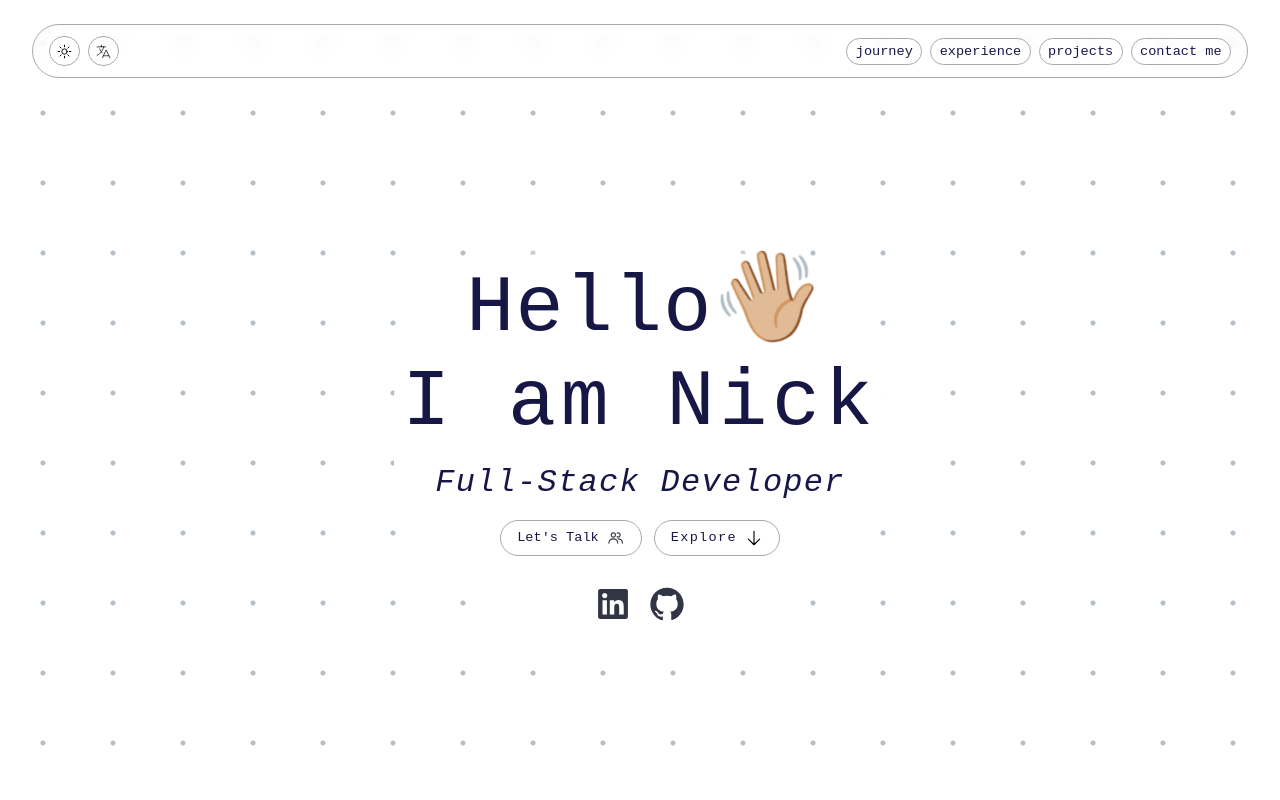
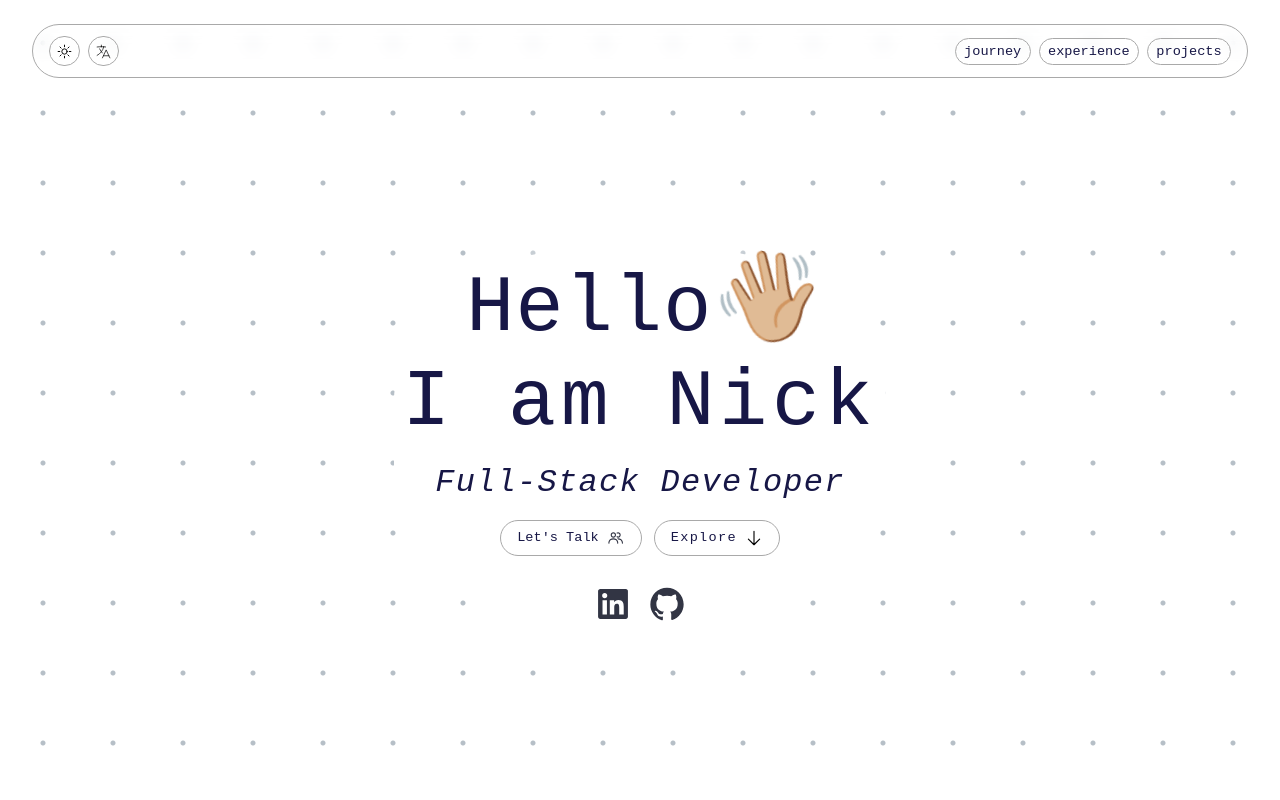
Before and after one commit to nicantmac/personalportfolio, a React (Vite) app: page / in a window 1280 px wide. Shown: the top 800 px of the page. Built offline with nearby package versions, Linux system fonts and the light colour scheme.

Commit message:
removed contact btn in header

```diff
--- a/src/components/topLayout/Header.css
+++ b/src/components/topLayout/Header.css
@@ -74,12 +74,11 @@ ul {
 .lang-item button:hover { background-color: var(--btn-color-hover); transform: scale(1.04); }
 .lang-item button:active { background-color: rgba(224, 224, 231, 0.45); transform: scale(0.975); }
 
-@media (width < 540px) {
+@media (width < 430px) {
     .navbar-container {
         padding: 0.5rem 1rem;
         border-radius: 1px;
         justify-content: center;
     }
-    .nav-rhs { display: grid; grid-template-columns: repeat(2, auto); margin: 0.5rem; }
     .nav-rhs button { margin: 0.35rem; }
 }
--- a/src/components/topLayout/Header.jsx
+++ b/src/components/topLayout/Header.jsx
@@ -57,7 +57,6 @@ function Header() {
                 <a href="#about" className="journey-btn">{t('nav.journey')}</a>
                 <a href="#work" className="xp-btn">{t('nav.experience')}</a>
                 <a href="#projects" className="project-btn">{t('nav.projects')}</a>
-                <a href="#footer" className="contact-btn">{t('nav.contact')}</a>
             </div>
         </header>
     );
```
